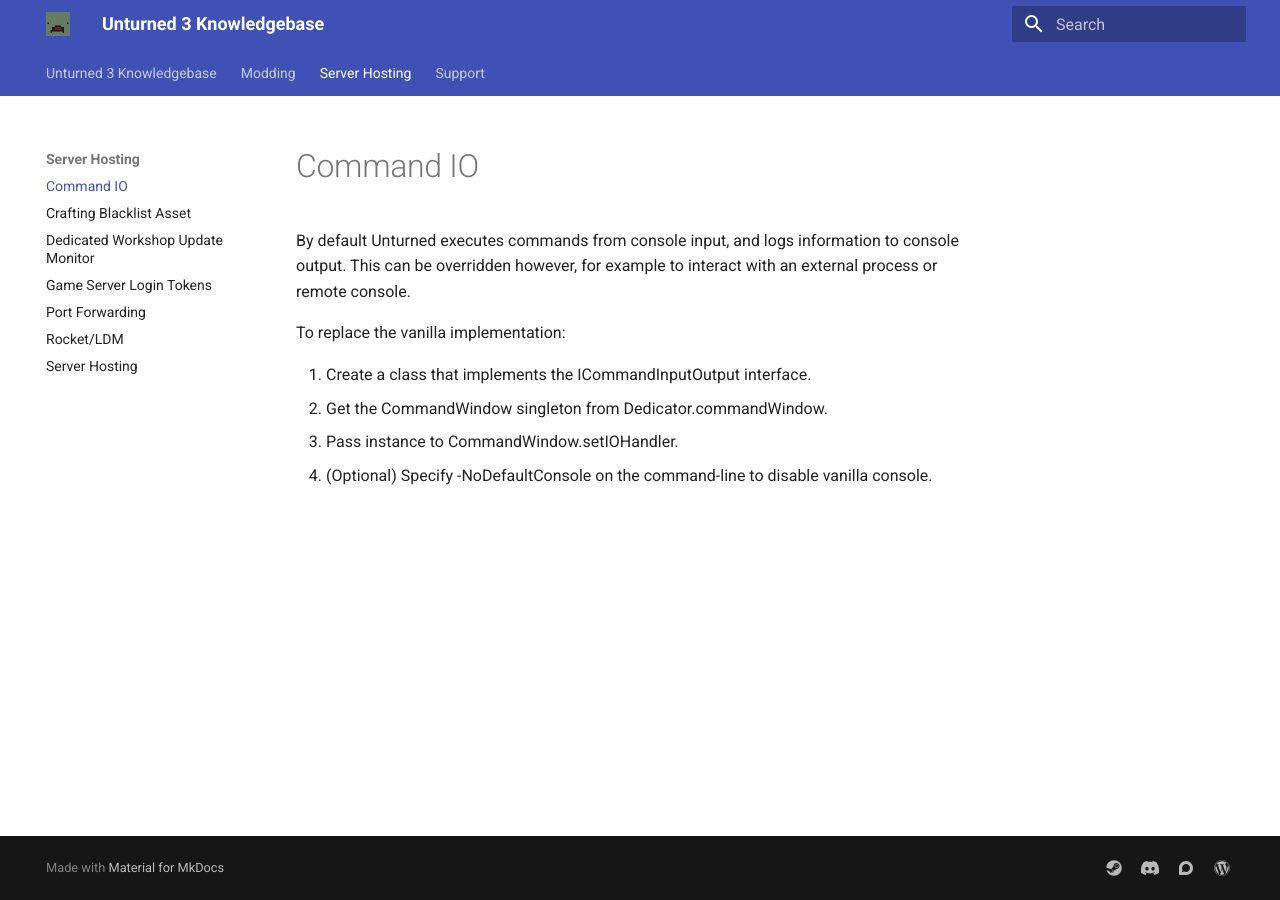
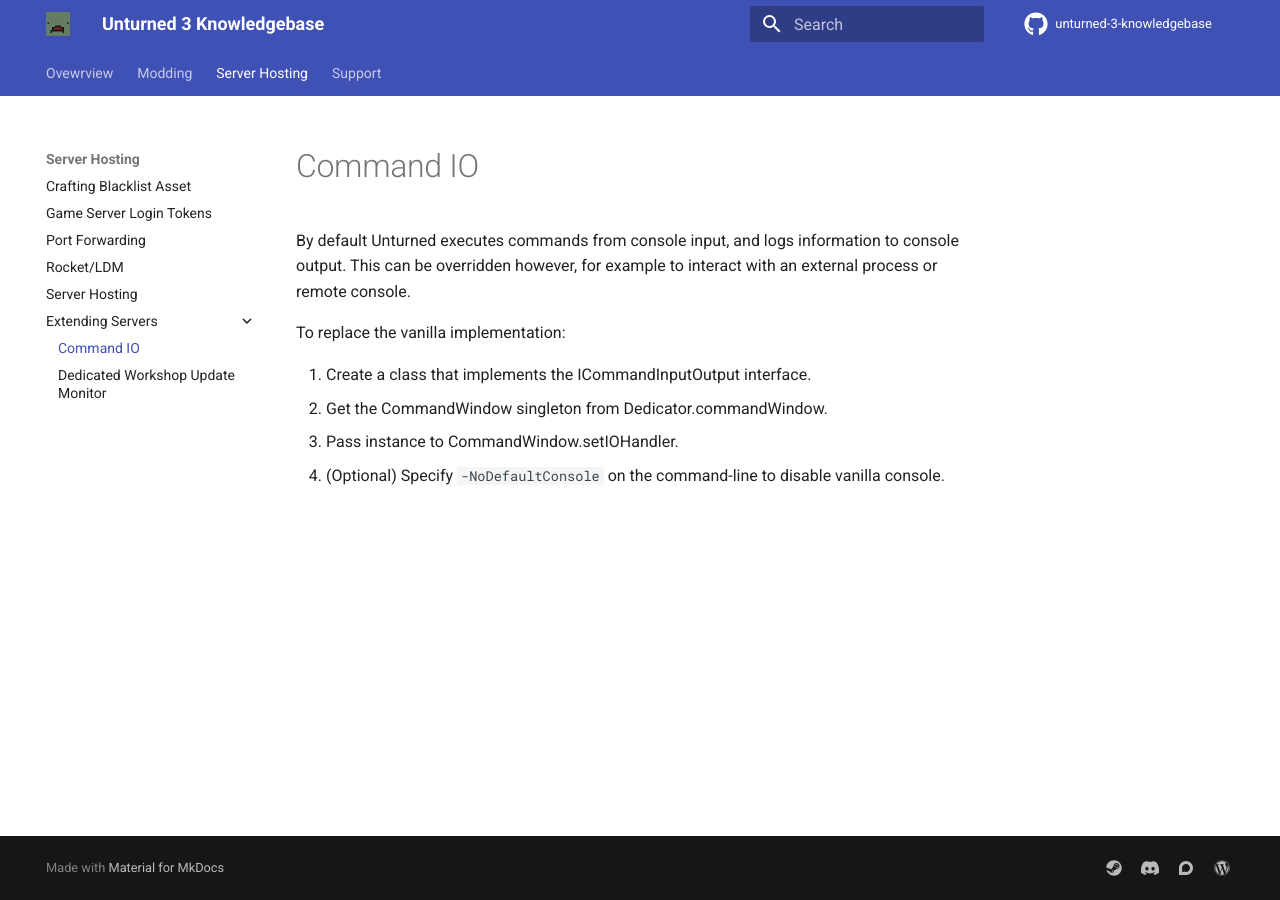
Before and after one commit to unturned-info/unturned-3-knowledgebase, an MkDocs documentation site: the page built from docs/Server Hosting/Extending Servers/CommandIO.md, in a window 1280 px wide. Built offline with MkDocs 1.6.1 and Material for MkDocs 9.7.7, drawn with Linux system fonts in a browser that asks for light colours; comment, search, counter and statistics services are not loaded.

```diff
--- a/docs/Server Hosting/CommandIO.md
+++ b/docs/Server Hosting/Extending Servers/CommandIO.md
@@ -1,5 +1,4 @@
-Command IO
-==========
+# Command IO
 
 By default Unturned executes commands from console input, and logs information to console output. This can be overridden however, for example to interact with an external process or remote console.
 
@@ -8,4 +7,4 @@ To replace the vanilla implementation:
 1. Create a class that implements the ICommandInputOutput interface.
 2. Get the CommandWindow singleton from Dedicator.commandWindow.
 3. Pass instance to CommandWindow.setIOHandler.
-4. (Optional) Specify -NoDefaultConsole on the command-line to disable vanilla console.
+4. (Optional) Specify `-NoDefaultConsole` on the command-line to disable vanilla console.
--- a/docs/index.md
+++ b/docs/index.md
@@ -1,4 +1,4 @@
-# Unturned 3 Knowledgebase
+# Ovewrview
 
 The Unturned 3 Knowledgebase is the home of documentation for all things unturned 3.
 
--- a/mkdocs.yml
+++ b/mkdocs.yml
@@ -1,12 +1,16 @@
 site_name: Unturned 3 Knowledgebase
 site_url: https://unturned.info
+repo_name: unturned-3-knowledgebase
+repo_url: https://github.com/Unturned-Official-Discord/unturned-3-knowledgebase
 site_description: >-
   Documentation for various features of Unturned 3.0
   Including modding, server hosting, and more.
 theme:
   name: material
   logo: assets/Unturned_Logo.png
-  favicon: assets/Unturned_Logo.png
+  favicon: assets/Unturned_Logo.png\
+  icon:
+    repo: fontawesome/brands/github
   palette:
     primary: indigo
     # accent: green
```
Also changed, not shown: contributing.md (added, +24 -0 lines), docs/Server Hosting/Extending Servers/DedicatedWorkshopUpdateMonitor.md (renamed from docs/Server Hosting/DedicatedWorkshopUpdateMonitor.md, +1 -2 lines), docs/support/Common Issues.md (renamed from docs/support/Troubleshooting.md, +1 -2 lines), docs/support/Troubleshooting/LogFiles.md (line endings or trailing spaces).
